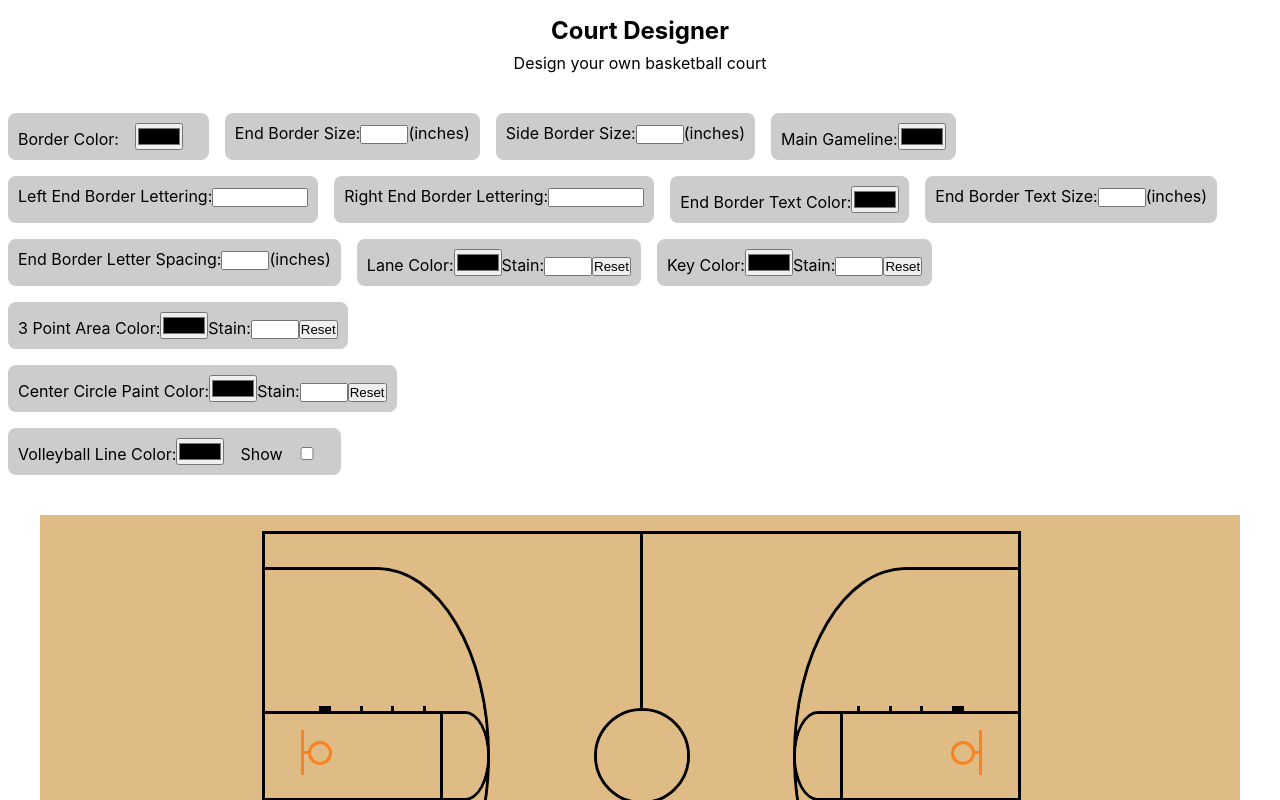
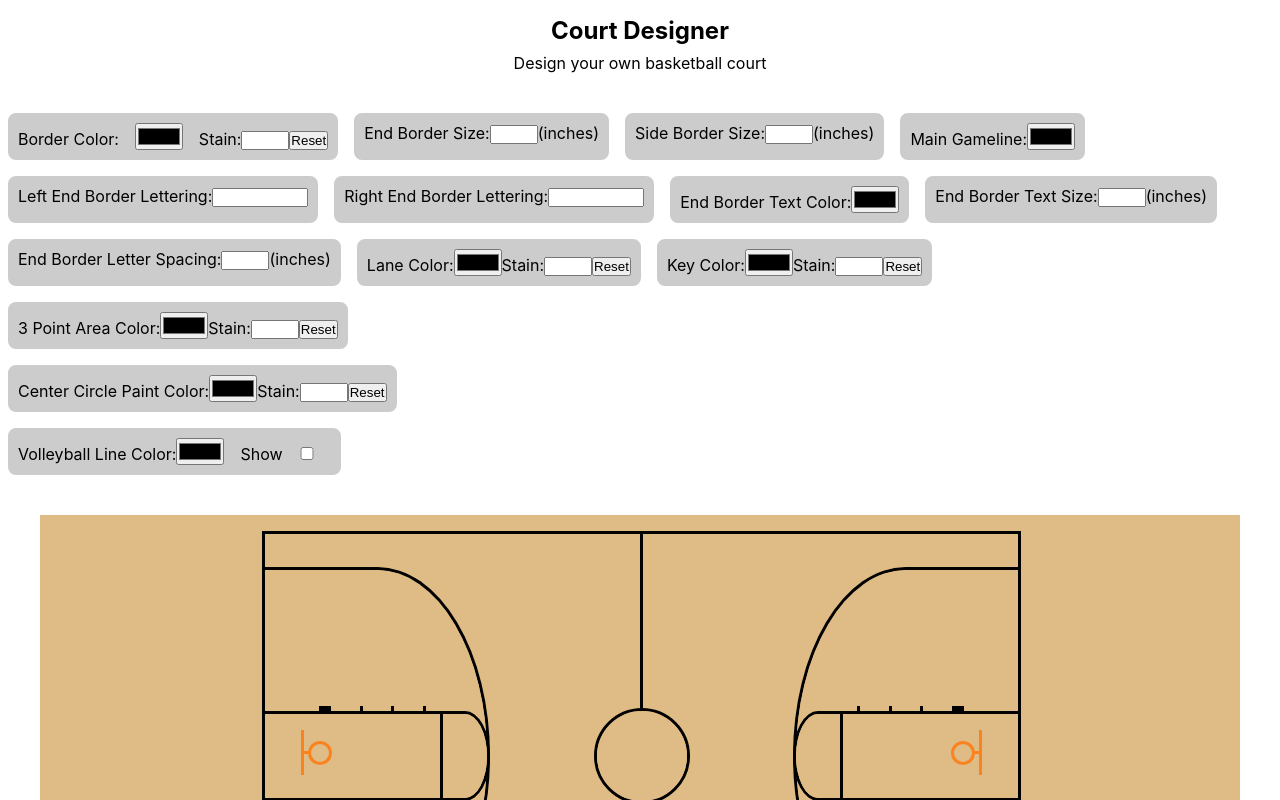
Before and after one commit to jbratcher/court-designer, a React (Create React App) app: page / in a window 1280 px wide. Shown: the top 800 px of the page. Built offline with nearby package versions, Linux system fonts and the light colour scheme.

Commit message:
feat; border stain, bug: border stain opacity affects court layer

```diff
--- a/src/App.js
+++ b/src/App.js
@@ -9,6 +9,7 @@ class App extends Component {
 
     this.state = {
       borderColor: "black",
+      borderColorOpacity: 1,
       borderEndSize: 0,
       borderSideSize: 0,
       centerCircleColor: "#DFBB85",
@@ -31,7 +32,7 @@ class App extends Component {
   }
 
   componentDidMount() {
-
+    console.log(this.hexToRgb(this.state.borderColor));
   }
 
   handleInputChange = e => {
@@ -62,10 +63,20 @@ class App extends Component {
     });
   }
 
+  hexToRgb = (hex) => {
+    let combinedInt = parseInt(hex, 16);
+    let r = (combinedInt >> 16) & 255;
+    let g = (combinedInt >> 8) & 255;
+    let b = combinedInt & 255;
+
+    return r + "," + g + "," + b + ",1";
+  }
+
   render() {
 
     const {
       borderColor,
+      borderColorOpacity,
       borderEndSize,
       borderSideSize,
       centerCircleColor,
@@ -119,6 +130,27 @@ class App extends Component {
                     type="color">
                   </input>
                 </label>
+
+                <label>Stain:
+                  <input
+                    className="borderColorOpacity"
+                    min="0.1"
+                    max="1.0"
+                    step="0.1"
+                    name="borderColor"
+                    onChange={this.handleColorStain}
+                    type="number">
+                  </input>
+                </label>
+
+                <button
+                  className="borderResetColor"
+                  name="borderResetColor"
+                  type="button"
+                  onClick={this.handleColorReset}
+                >
+                  Reset
+                </button>
 
               </li>
 
@@ -415,6 +447,7 @@ class App extends Component {
 
         <Court
           borderColor={borderColor}
+          borderColorOpacity={borderColorOpacity}
           borderEndSize={borderEndSize}
           borderSideSize={borderSideSize}
           centerCircleColor={centerCircleColor}
--- a/src/App.scss
+++ b/src/App.scss
@@ -118,8 +118,6 @@ ul {
 }
 
 .courtBorderLine {
-  box-sizing: content-box;
-  border-color: maroon;
   margin: 1rem 0;
   min-width: 756px;
   max-height: 100%;
@@ -132,7 +130,6 @@ ul {
 }
 
 .courtFloor {
-  background: #DFBB85;
   display: flex;
   justify-content: stretch;
   width: 100%;
--- a/src/Court.js
+++ b/src/Court.js
@@ -6,6 +6,7 @@ class Court extends Component {
 
     const {
       borderColor,
+      borderColorOpacity,
       borderEndSize,
       borderSideSize,
       centerCircleColor,
@@ -36,6 +37,7 @@ class Court extends Component {
               className="courtBorderLine center"
               style={{
                 borderColor: borderColor,
+                opacity: borderColorOpacity,
                 borderTop: `${borderSideSize}px solid ${borderColor}`,
                 borderBottom: `${borderSideSize}px solid ${borderColor}`,
                 borderLeft: `${borderEndSize}px solid ${borderColor}`,
```
